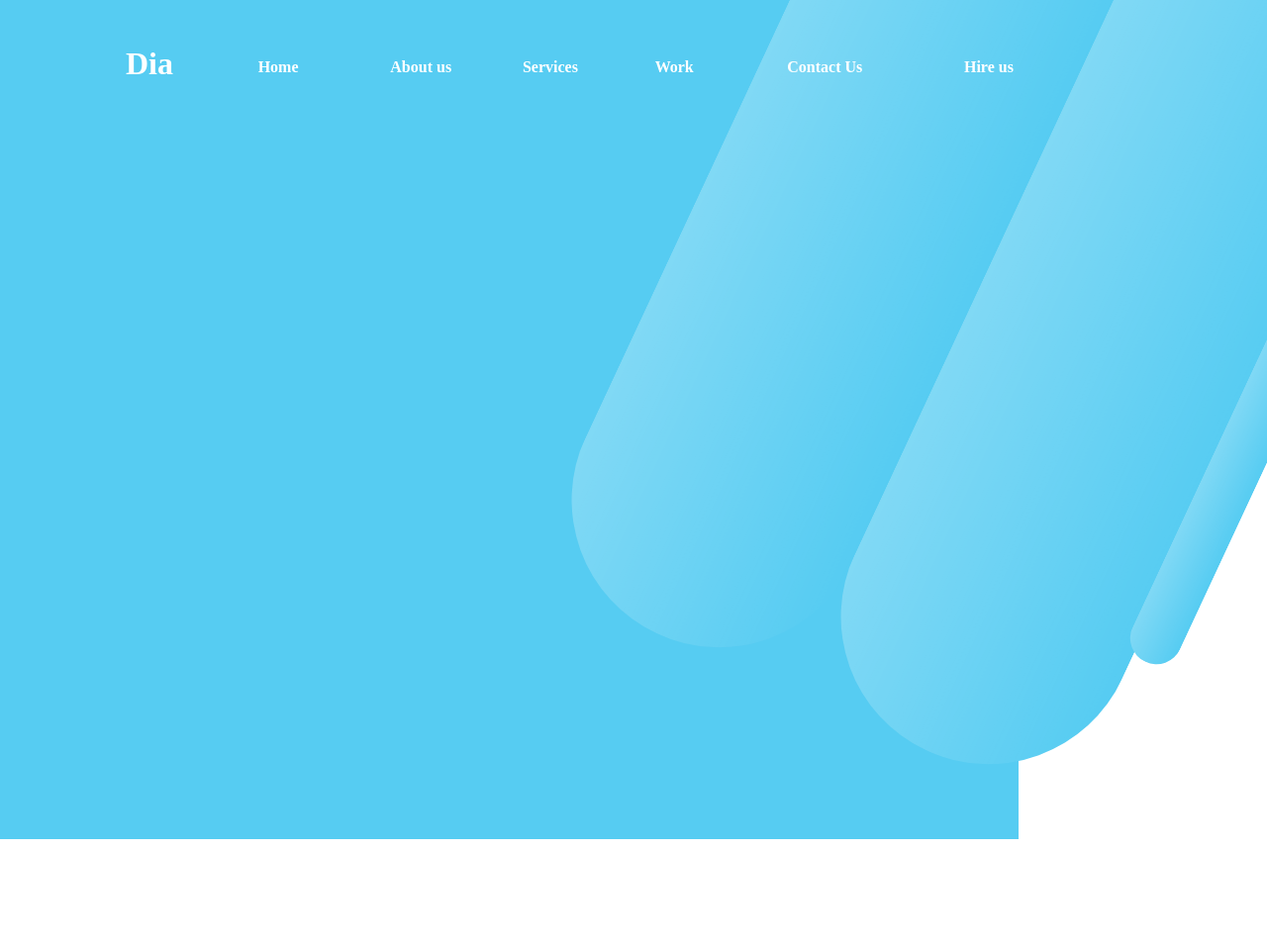
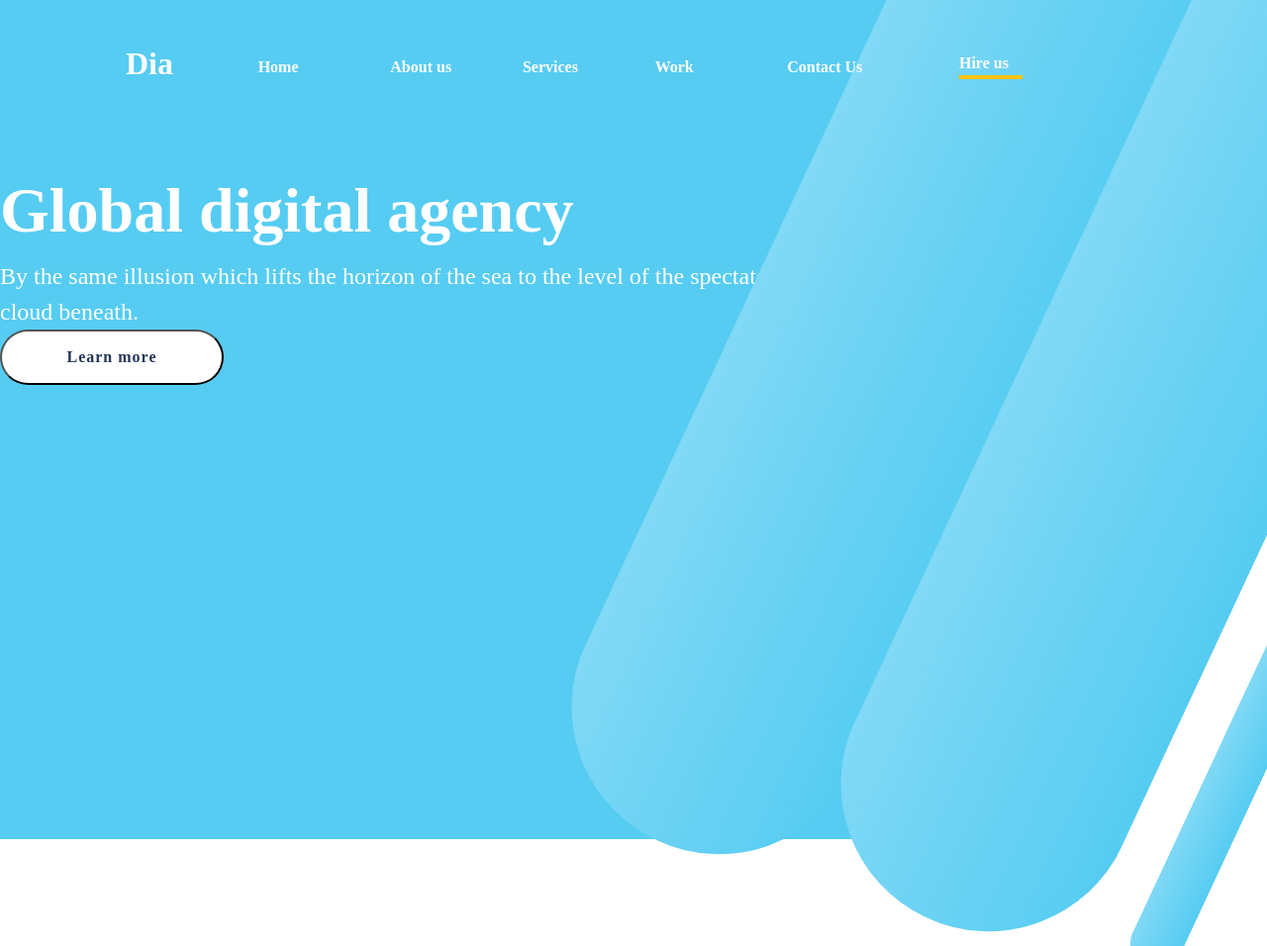
Before and after one commit to Eliza1717/Dia, a plain HTML site: page index.html in a window 1280 px wide. Shown: the top 956 px of the page at 99% size. Before the commit the page ends 848 px from the top, so only its background shows below. Drawn offline with Linux system fonts and the light colour scheme.

Commit message:
html - css

```diff
--- a/index.html
+++ b/index.html
@@ -4,7 +4,7 @@
     <meta charset="UTF-8" />
     <meta http-equiv="X-UA-Compatible" content="IE=edge" />
     <meta name="viewport" content="width=device-width, initial-scale=1.0" />
-    <title>HotelBooking</title>
+    <title>Dia</title>
     <link rel="stylesheet" href="./fonts/fonts.css" />
     <link rel="stylesheet" href="./styles/style.css" />
   </head>
@@ -14,7 +14,7 @@
         <section>
           <nav>
             <ul class="menu__section">
-              <li class="menu__title dia ">Dia</li>
+              <li class="menu__title dia">Dia</li>
               <li class="home">Home</li>
               <li class="about_us">About us</li>
               <li class="services">Services</li>
@@ -23,9 +23,21 @@
               <li class="hire_us">Hire us</li>
             </ul>
           </nav>
+          <h1 class="title__global">Global digital agency</h1>
+          <p class="content__global">
+            By the same illusion which lifts the horizon of the sea to the level
+            of the spectator on a hillside, the sable cloud beneath.
+          </p>
+          <button class="button__global button__global__text">Learn more</button>
           <div class="blue__rectangle"></div>
           <div class="blue__rectangle__2"></div>
           <div class="blue__rectangle__3"></div>
+          <img
+          src="./images/Photo.png"
+          >
+        </section>
+        <section>
+
         </section>
       </div>
     </main>
--- a/styles/style.css
+++ b/styles/style.css
@@ -19,8 +19,11 @@ blockquote {
   padding: 0;
 }
 
+html {
+  block-size: 100%;
+}
+
 body {
-  max-width: 1600px;
   margin: 0 auto;
 }
 
@@ -83,11 +86,14 @@ ol {
 }
 
 .hire_us {
-  margin-left: 45px;
+  margin-left: 40px;
   position: relative;
   z-index: 4;
   grid-column-start: 7;
   grid-column-end: 8;
+  text-decoration: none;
+  border-bottom: solid 4px #fcc304;
+  width: 64px;
 }
 
 .menu__title {
@@ -101,7 +107,7 @@ ol {
 
 .blue__rectangle {
   position: relative;
-  top: -100px;
+  top: -200px;
   left: 338px;
   z-index: 1;
   min-width: 1128px;
@@ -118,7 +124,7 @@ ol {
 
 .blue__rectangle__2 {
   position: relative;
-  top: -280px;
+  top: -420px;
   left: 610px;
   z-index: 2;
   min-width: 1128px;
@@ -150,3 +156,49 @@ ol {
     #56ccf2;
   transform: rotate(-65deg);
 }
+
+.title__global {
+  margin-top: 85px;
+  display: flex;
+  position: relative;
+  z-index: 4;
+  display: flex;
+  color: #fff;
+  font-family: Muli;
+  font-size: 64px;
+  font-style: normal;
+  font-weight: 900;
+  line-height: 150%;
+}
+
+.content__global {
+  color: #fff;
+  font-family: Muli;
+  font-size: 24px;
+  font-style: normal;
+  font-weight: 400;
+  line-height: 150%;
+}
+
+.button__global {
+  width: 226px;
+  height: 56px;
+  border-radius: 64px;
+  background: #fff;
+}
+
+.button__global__text {
+  color: var(--text-100, #253757);
+  text-align: center;
+  font-family: Muli;
+  font-size: 16px;
+  font-style: normal;
+  font-weight: 700;
+  line-height: 150%;
+  letter-spacing: 1px;
+}
+
+.img__global {
+  position: relative;
+  z-index: 4;
+}
```
